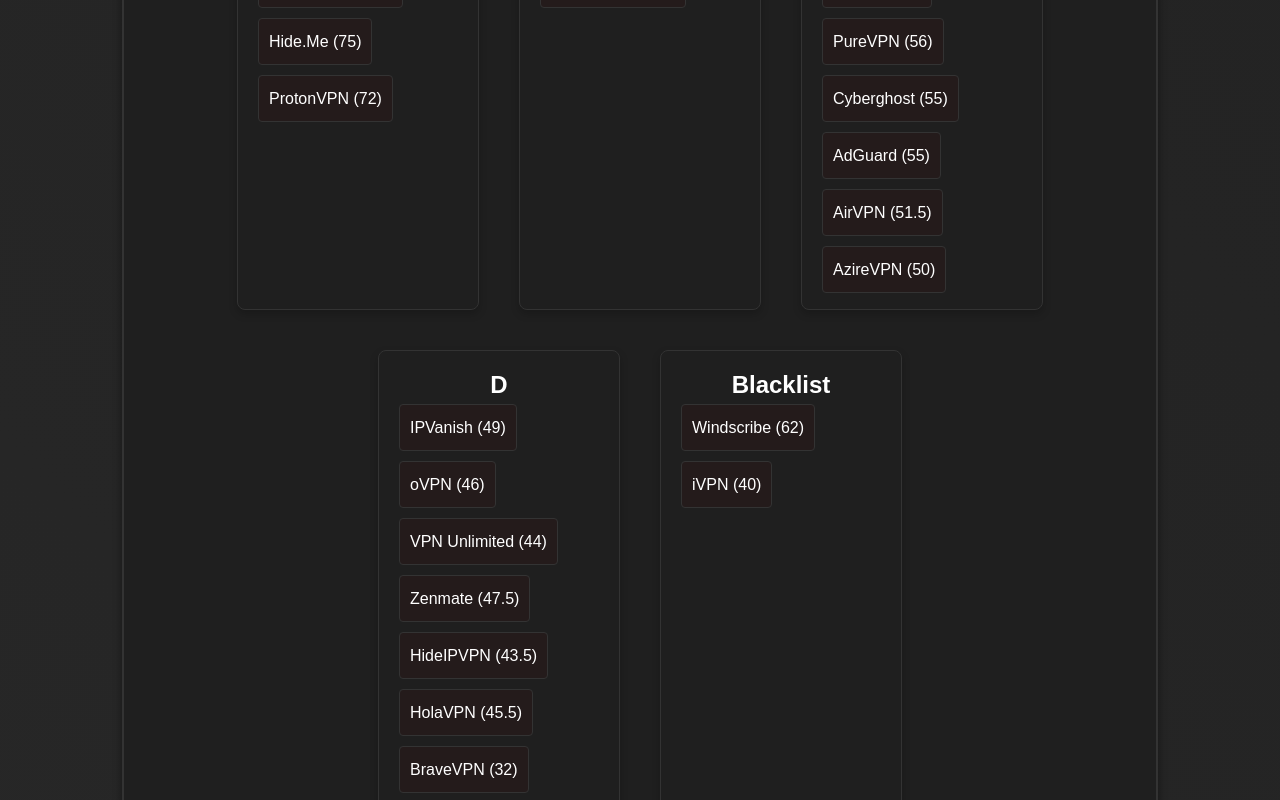
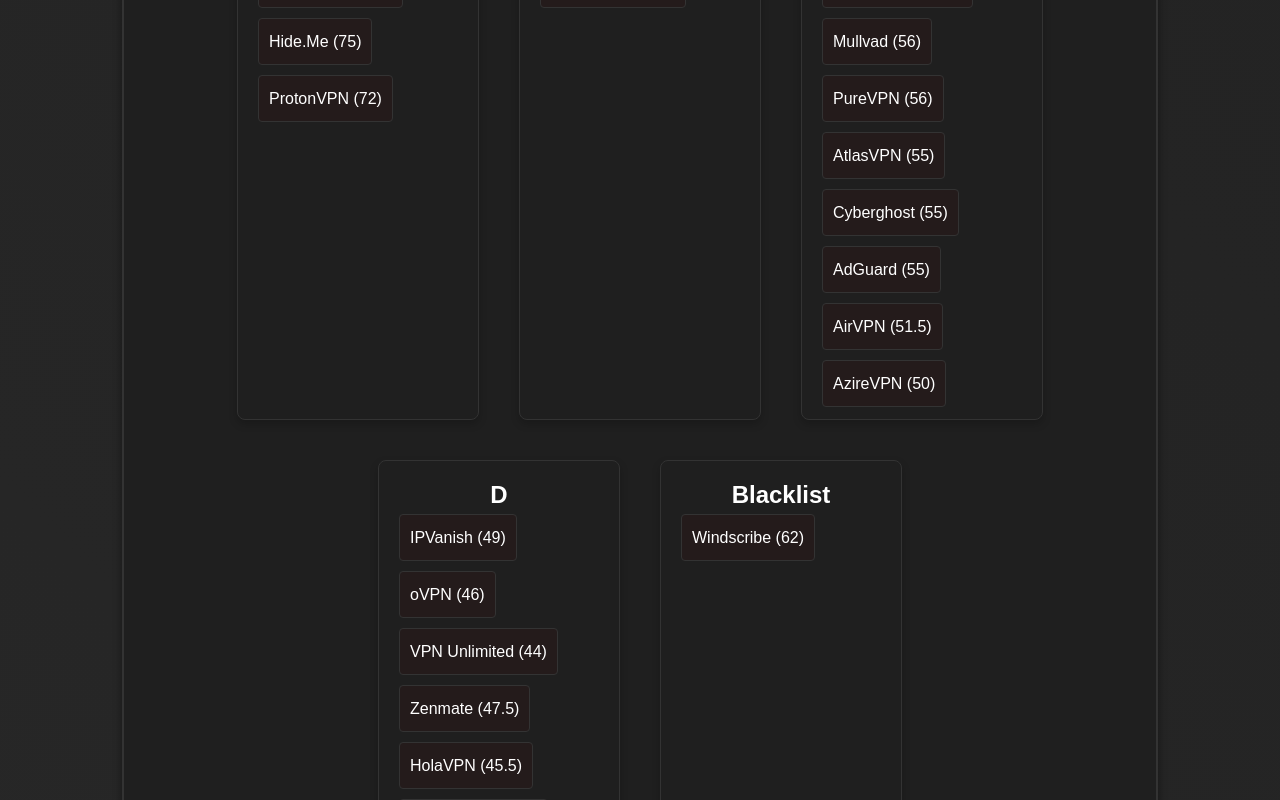
Before and after one commit to Thymester/vpntierlist, a React (Create React App) app: page / in a window 1280 px wide. Shown: the part 2080-2880 px from the top of the page. Built offline with nearby package versions, Linux system fonts and the light colour scheme.

Commit message:
Add files via upload

```diff
--- a/src/components/TierList.css
+++ b/src/components/TierList.css
@@ -60,6 +60,10 @@
   padding: 10px;
   margin-top: 30px;
   border-radius: 8px;
+}
+
+.blacklist-container:hover {
+  box-shadow: 0px 4px 8px rgba(0, 0, 0, 0.4);
 }
 
 .blacklist-note {
@@ -138,6 +142,7 @@
 }
 
   .tiers-container {
+    margin: auto;
     display: flex;
     flex-wrap: wrap;
     justify-content: center;
@@ -156,7 +161,7 @@
     border-radius: 8px;
     transition: transform 0.3s, box-shadow 0.3s;
     cursor: pointer;
-    height: 475px;
+    height: 585px;
     width: 200px;
   }
 
--- a/src/components/TierList.js
+++ b/src/components/TierList.js
@@ -7,9 +7,9 @@
   const vpnData = {
     A: ['TorGuard (82.25)', 'SurfShark (77)', 'NordVPN (76.25)', 'Hide.Me (75)', 'ProtonVPN (72)'],
     B: ['Private Internet Access (68.5)', 'VyprVPN (62.5)', 'ExpressVPN (61)'],
-    C: ['IvacyVPN (59)', 'CactusVPN (56.5)', 'Mullvad (56)', 'PureVPN (56)', 'Cyberghost (55)', 'AdGuard (55)', 'AirVPN (51.5)', 'AzireVPN (50)'],
-    D: ['IPVanish (49)', 'oVPN (46)', 'VPN Unlimited (44)', 'Zenmate (47.5)', 'HideIPVPN (43.5)', 'HolaVPN (45.5)', 'BraveVPN (32)', 'AvastVPN (24)'],
-    Blacklist: ['Windscribe (62)', 'iVPN (40)'],
+    C: ['IvacyVPN (59)', 'PrivateVPN (58.5)', 'CactusVPN (56.5)', 'Mullvad (56)', 'PureVPN (56)', 'AtlasVPN (55)', 'Cyberghost (55)', 'AdGuard (55)', 'AirVPN (51.5)', 'AzireVPN (50)'],
+    D: ['IPVanish (49)', 'oVPN (46)', 'VPN Unlimited (44)', 'Zenmate (47.5)', 'HolaVPN (45.5)', 'HideIPVPN (43.5)', 'BraveVPN (32)', 'AvastVPN (24)'],
+    Blacklist: ['Windscribe (62)'],
   };
 
   const vpnLinks = {
```
